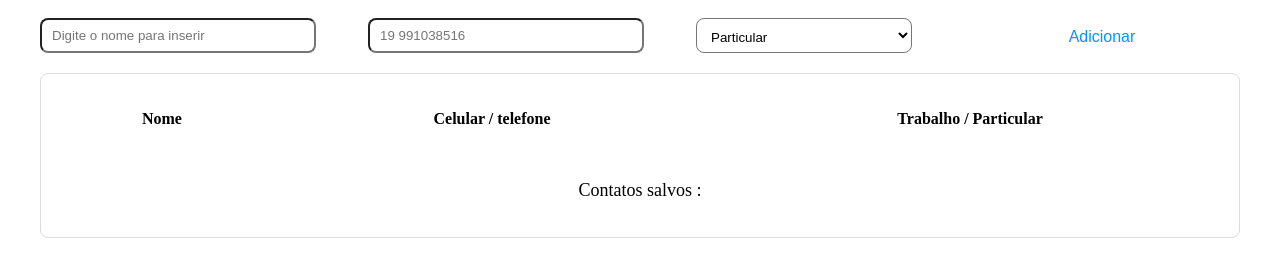
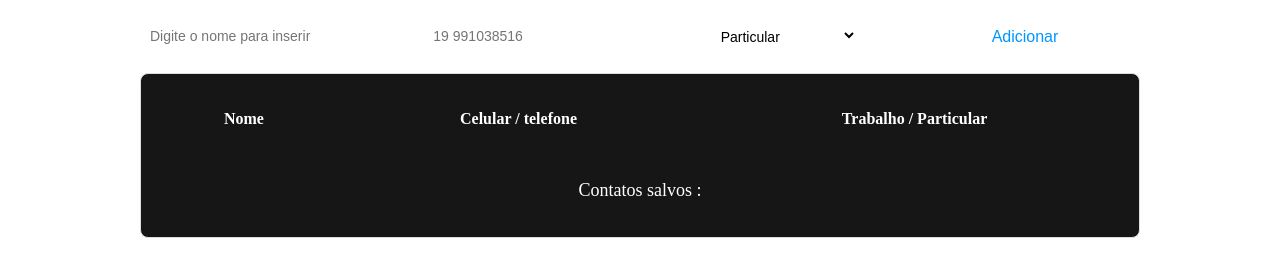
Before and after one commit to Gael-Nogawa/agenda_de_contatos, a plain HTML site: page index.html in a window 1280 px wide. Shown: the part 162-438 px from the top of the page. Drawn offline with Linux system fonts and the light colour scheme.

Commit message:
Add files via upload

```diff
--- a/style.css
+++ b/style.css
@@ -35,7 +35,7 @@ header img {
 }
 
 .container {
-    max-width: 1200px;
+    max-width: 1000px;
     width: 100%;
     margin: 0 auto;
 
@@ -48,24 +48,29 @@ header img {
 }
 
 
-input, select, button {
-
+form input, select, button {
+    font-size: 14px;
     height: 35px;
     padding: 10px;
     margin-top: 20px;
     width: 23%;
     border-radius: 8px;
-    outline: none;
+    border: none;
+}
+input:focus{
+    color:  rgb(0, 149, 255);
 
 }
 
 
 table {
     width: 100%;
-    background-color: #fff;
+    background-color: rgb(23, 22, 23);
+    color: #fff;
     border: 1px solid #ddd;
     margin-top: 20px;
     border-radius: 8px;
+
 
 }
 
@@ -76,16 +81,13 @@ thead th {
 
 select {
     background-color: #fff;
-    width: 18%;
+    width: 15%;
 }
-button {
+form button {
     background-color: #fff;
     border: none;
     font-size: 16px;
     color:rgb(0, 149, 255)
-}
-input:focus {
-    border-color: rgb(0, 149, 255)
 }
 button:hover {
     cursor: pointer; border-radius: 8px;
@@ -94,6 +96,7 @@ button:hover {
 
 tbody tr:hover {
     background-color: rgb(187, 239, 246);
+    color:black;
 
 }
 
@@ -109,3 +112,6 @@ tfoot td {
     text-align: center;
     padding: 16px;
 }
+#resultado {
+    background-color: grey;
+}
```
